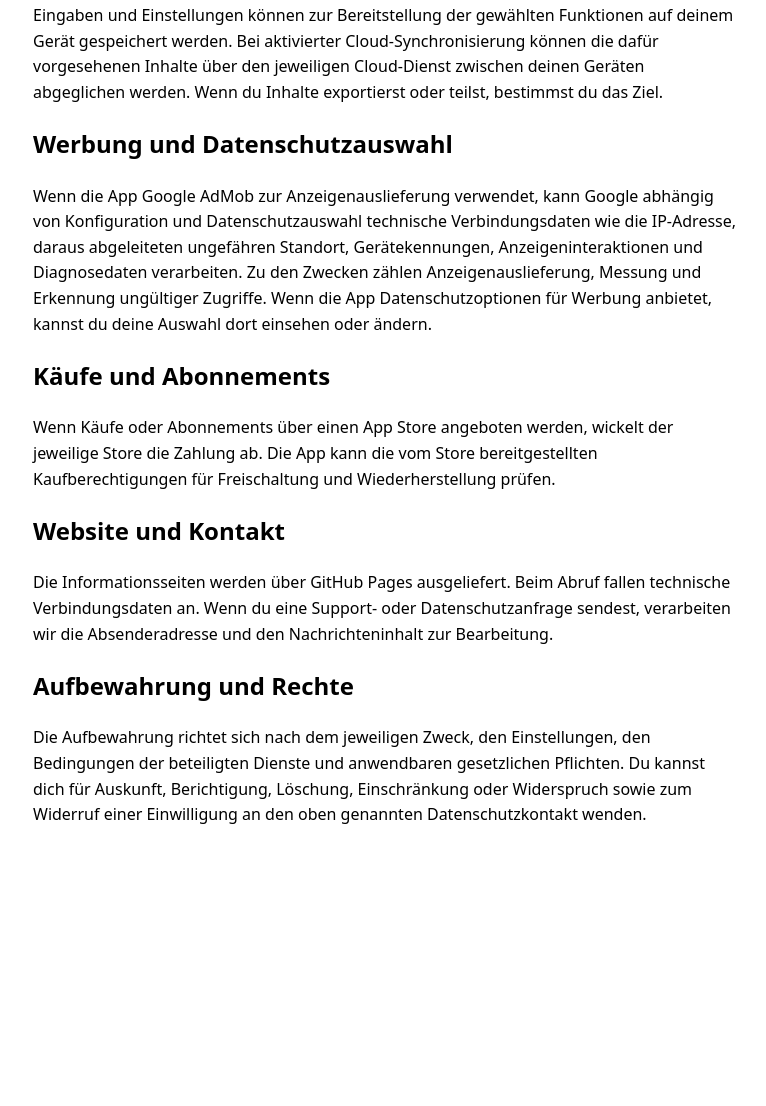
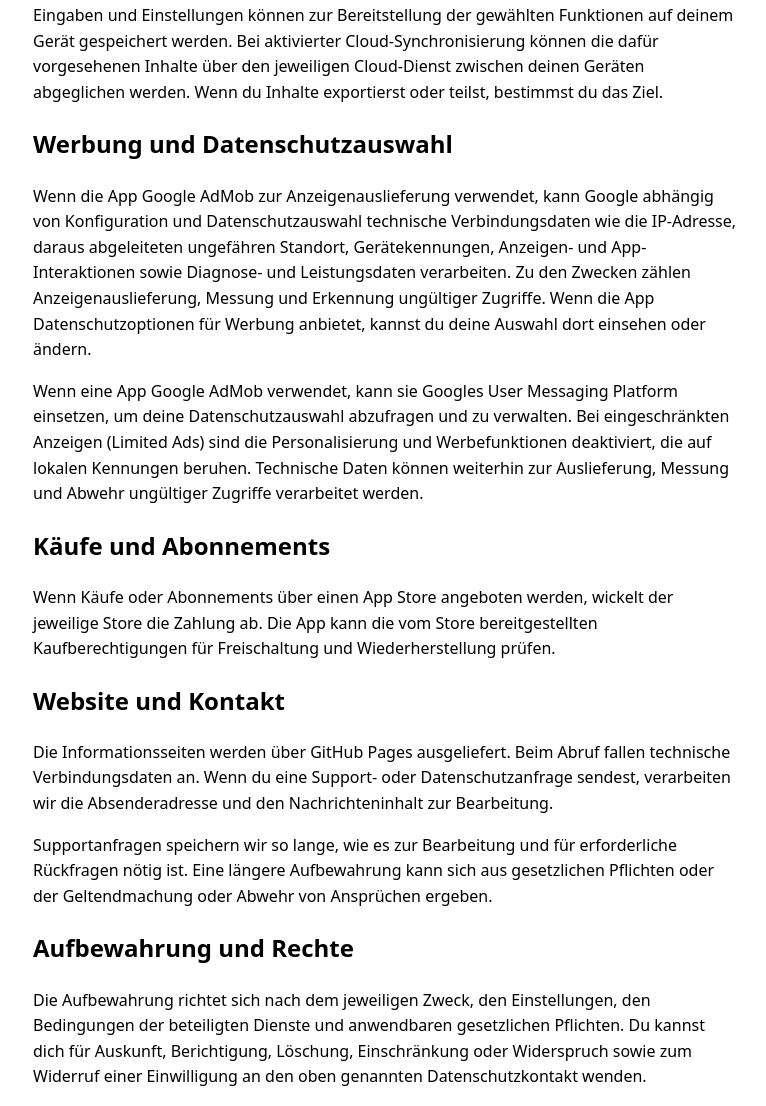
Before and after one commit to Patavan/patavan.github.io, a plain HTML site: page datenschutz.html in a window 1280 px wide. Shown: the part 386-1492 px from the top of the page, without its empty margins (255-1021 px from the left). Before the commit the page ends 1246 px from the top, so only its background shows below. Drawn offline with Linux system fonts and the light colour scheme.

Commit message:
Ergänze zentrale Datenschutzhinweise zu Werbung und Support

```diff
--- a/datenschutz.html
+++ b/datenschutz.html
@@ -18,11 +18,13 @@ body {font: 1rem/1.6 system-ui,sans-serif; max-width: 44rem; margin: 2rem auto;
 <h2>App-Funktionen und Speicherung</h2>
 <p>Eingaben und Einstellungen können zur Bereitstellung der gewählten Funktionen auf deinem Gerät gespeichert werden. Bei aktivierter Cloud-Synchronisierung können die dafür vorgesehenen Inhalte über den jeweiligen Cloud-Dienst zwischen deinen Geräten abgeglichen werden. Wenn du Inhalte exportierst oder teilst, bestimmst du das Ziel.</p>
 <h2>Werbung und Datenschutzauswahl</h2>
-<p>Wenn die App Google AdMob zur Anzeigenauslieferung verwendet, kann Google abhängig von Konfiguration und Datenschutzauswahl technische Verbindungsdaten wie die IP-Adresse, daraus abgeleiteten ungefähren Standort, Gerätekennungen, Anzeigeninteraktionen und Diagnosedaten verarbeiten. Zu den Zwecken zählen Anzeigenauslieferung, Messung und Erkennung ungültiger Zugriffe. Wenn die App Datenschutzoptionen für Werbung anbietet, kannst du deine Auswahl dort einsehen oder ändern.</p>
+<p>Wenn die App Google AdMob zur Anzeigenauslieferung verwendet, kann Google abhängig von Konfiguration und Datenschutzauswahl technische Verbindungsdaten wie die IP-Adresse, daraus abgeleiteten ungefähren Standort, Gerätekennungen, Anzeigen- und App-Interaktionen sowie Diagnose- und Leistungsdaten verarbeiten. Zu den Zwecken zählen Anzeigenauslieferung, Messung und Erkennung ungültiger Zugriffe. Wenn die App Datenschutzoptionen für Werbung anbietet, kannst du deine Auswahl dort einsehen oder ändern.</p>
+<p>Wenn eine App Google AdMob verwendet, kann sie Googles User Messaging Platform einsetzen, um deine Datenschutzauswahl abzufragen und zu verwalten. Bei eingeschränkten Anzeigen (Limited Ads) sind die Personalisierung und Werbefunktionen deaktiviert, die auf lokalen Kennungen beruhen. Technische Daten können weiterhin zur Auslieferung, Messung und Abwehr ungültiger Zugriffe verarbeitet werden.</p>
 <h2>Käufe und Abonnements</h2>
 <p>Wenn Käufe oder Abonnements über einen App Store angeboten werden, wickelt der jeweilige Store die Zahlung ab. Die App kann die vom Store bereitgestellten Kaufberechtigungen für Freischaltung und Wiederherstellung prüfen.</p>
 <h2>Website und Kontakt</h2>
 <p>Die Informationsseiten werden über GitHub Pages ausgeliefert. Beim Abruf fallen technische Verbindungsdaten an. Wenn du eine Support- oder Datenschutzanfrage sendest, verarbeiten wir die Absenderadresse und den Nachrichteninhalt zur Bearbeitung.</p>
+<p>Supportanfragen speichern wir so lange, wie es zur Bearbeitung und für erforderliche Rückfragen nötig ist. Eine längere Aufbewahrung kann sich aus gesetzlichen Pflichten oder der Geltendmachung oder Abwehr von Ansprüchen ergeben.</p>
 <h2>Aufbewahrung und Rechte</h2>
 <p>Die Aufbewahrung richtet sich nach dem jeweiligen Zweck, den Einstellungen, den Bedingungen der beteiligten Dienste und anwendbaren gesetzlichen Pflichten. Du kannst dich für Auskunft, Berichtigung, Löschung, Einschränkung oder Widerspruch sowie zum Widerruf einer Einwilligung an den oben genannten Datenschutzkontakt wenden.</p>
 </main>
```
